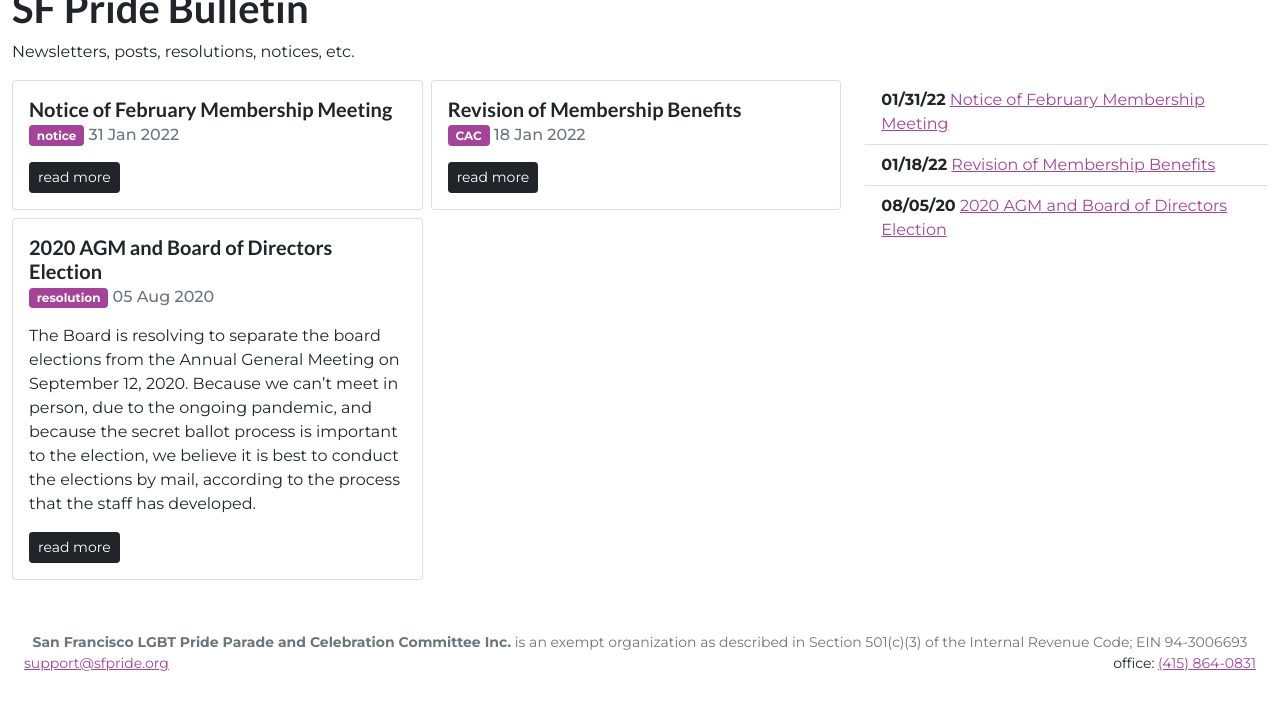
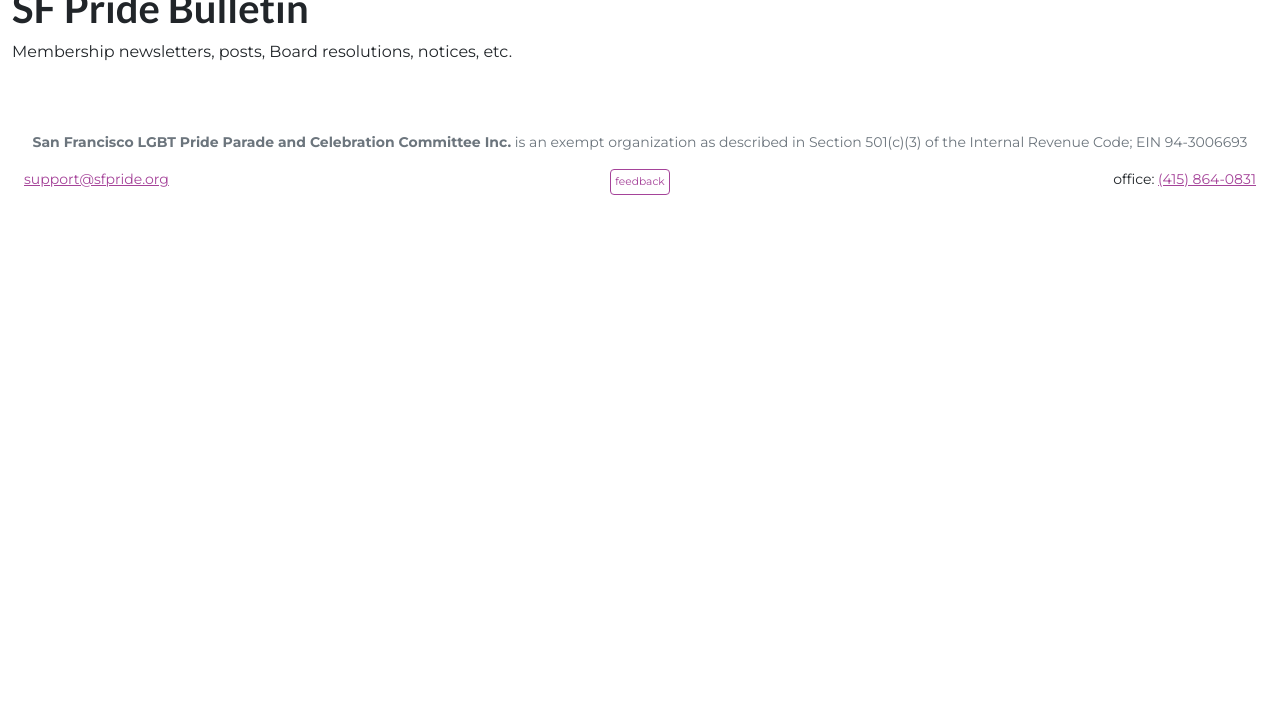
Before and after one commit to sfpride/members, a Jekyll site: the page built from posts.html, in a window 1280 px wide, cut to the strip 190-900 px from the top of the page. Built offline with Jekyll 4.4.1, drawn with Linux system fonts in a browser that asks for light colours.

Commit message:
remove filler posts

```diff
--- a/_includes/footer.html
+++ b/_includes/footer.html
@@ -5,8 +5,9 @@
             <span class="d-sm-none text-muted" style="font-size:2.4w;"><strong>San Francisco LGBT Pride Parade and Celebration Committee Inc.</strong><br>501(c)(3) non-profit; EIN 94-3006693</span>
         </div>
     </div>
-    <div class="row">
+    <div class="row mt-3 g-0">
         <div class="col text-start"><a href="mailto:support@sfpride.org">support@sfpride.org</a></div>
+        <div class="col text-center m-0 p-0"><a style="font-size: .666rem;" class="btn btn-small m-0 p-1 btn-outline-primary" href="/feedback">feedback</a></div>
         <div class="col text-end">office: <a href="tel:+14158640831">(415) 864-0831</a></div>
     </div>
 </footer>
--- a/_posts/2022-01-31-new-membership-benefits.markdown
+++ /dev/null
@@ -1,8 +0,0 @@
----
-layout: post
-title: Revision of Membership Benefits
-author: Community Affairs Committee
-date: 2022-01-18
-category: CAC
-published: true
----
--- a/_posts/2022-01-31-notice-of-membership-meeting.markdown
+++ /dev/null
@@ -1,7 +0,0 @@
----
-layout: post
-title: Notice of February Membership Meeting
-author: Community Affairs Committee
-date: 2022-01-31
-category: notice
----
--- a/posts.html
+++ b/posts.html
@@ -1,7 +1,7 @@
 ---
 layout: default
 title: SF Pride Bulletin
-description: Newsletters, posts, resolutions, notices, etc.
+description: Membership newsletters, posts, Board resolutions, notices, etc.
 ---
 <div class="row">
     <div class="col">
```
Also changed, not shown: resolutions/_posts/0001-2020_agm_and_board_elections.txt (deleted, +0 -22 lines), resolutions/_posts/2020-08-05-agm-and-board-election.md (+1 -0 lines).
